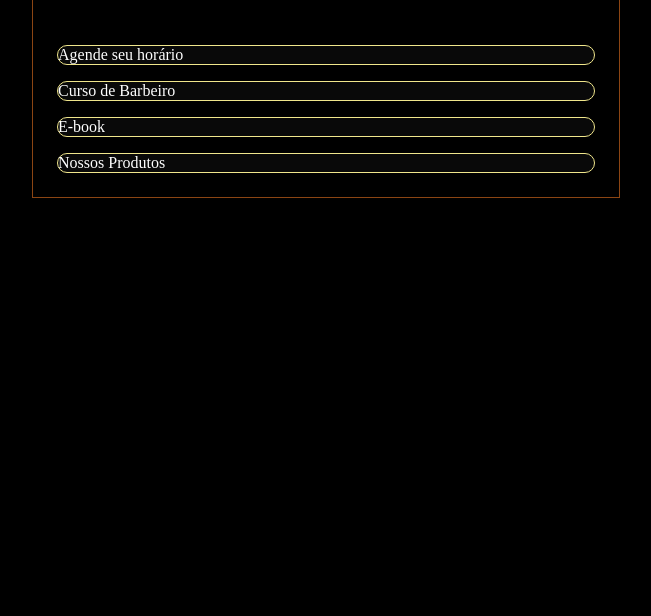
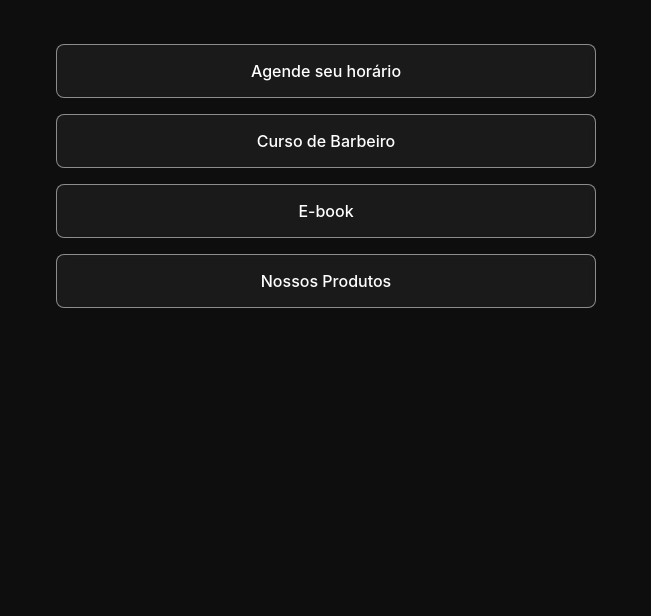
Before and after one commit to alisongslv/links_barbearia, a plain HTML site: page index.html in a window 1280 px wide. Shown: the part 240-856 px from the top of the page, without its empty margins (314-965 px from the left). Drawn offline with Linux system fonts and the light colour scheme.

Commit message:
css ready

```diff
--- a/style.css
+++ b/style.css
@@ -5,18 +5,25 @@
 }
 
 :root {
-    --bg-url: url(./assets/bg.png);
+    --text-color: white;
+    --stroke-color: rgba(255, 255, 255, 0.5);
+    --surface-color: rgba(255, 255, 255, 0.05);
+    --surface-color-hover: rgba(0, 0, 0, 0.02);
 }
 
 body {
-    background: url(./assets/background-1.svg) no-repeat top center/cover;
+    background:#0e0e0e;
     height: 100vh;
 
 }
 
+body * {
+    font-family: "Inter", sans-serif;
+    color: var(--text-color);
+}
+
 #container {
     width: 100%;
-    border: 1px saddlebrown solid;
     max-width: 588px;
     margin: 56px auto 0px;
     padding: 0 24px;
@@ -50,16 +57,32 @@ ul {
     padding: 24px 0;
 }
 
-li{
-    text-align: center;
-    border: 1px khaki solid;
-    border-radius: 90px;
-    background: rgba(226, 226, 226, 0.041);
+ul li a{
+    display: flex;
+
+    text-decoration: none;
+    font-weight: 500;
+
+    padding: 16px 24px;
+    align-items: center;
+    justify-content: center;
+
+    border: 1px solid var(--stroke-color);
+    border-radius: 8px;
+    background: var(--surface-color);
+    backdrop-filter: blur(4px);
+    -webkit-backdrop-filter: blur(4px);
+
+    transition: background 0.2s;
 }
 
-ul li a{
-    display: flex;
-    text-decoration: none;
-    font-weight: 500;
-    color: white;
+ul li a:hover {
+    background: var(--surface-color-hover);
+    border: 1.5px solid var(--text-color);
 }
+
+footer {
+    text-align: center;
+    padding: 100px 0;
+    font-size: 14px;
+}
```
